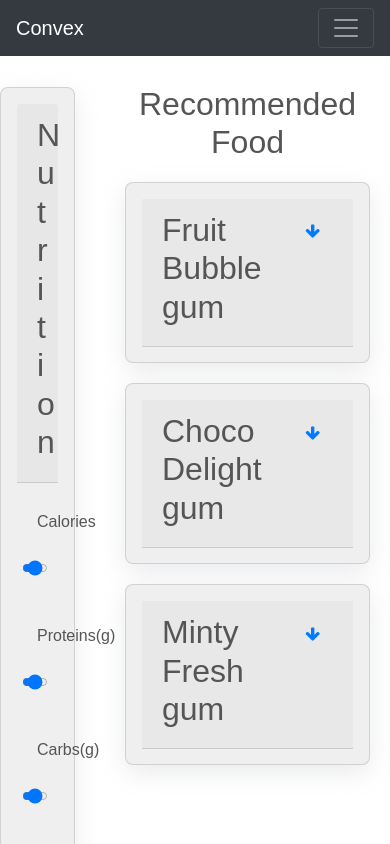
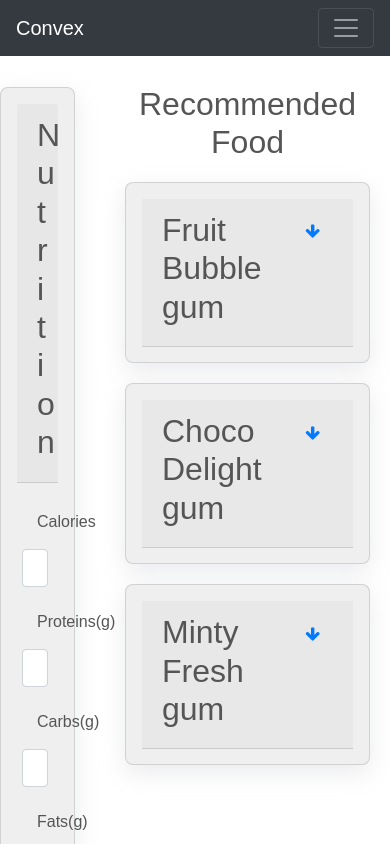
Before and after one commit to mashiourcse/convex_nutriiton, a React (Vite) app: page /recommendation-system in a window 390 px wide. Shown: the top 844 px of the page. Built offline with nearby package versions, Linux system fonts and the light colour scheme.

Commit message:
changed slider input to number input

```diff
--- a/Assets/css/components/App.css
+++ b/Assets/css/components/App.css
@@ -4,10 +4,10 @@
   padding: 0;
 }
 
-.nutrition-form{
-  /* background-color: red; */
+.nutrition-form {
   padding-top: 72px;
   margin-top: 15px;
+
 }
 
 .NutritionInput{
--- a/src/components/NutritionForm.jsx
+++ b/src/components/NutritionForm.jsx
@@ -8,8 +8,8 @@ const SliderInput = ({ label, id, value, onChange }) => {
       </div>
 
       <div className="col-sm-7 row">
-        <input type="range" className="col-sm-8 form-control" id={id} value={value} onChange={onChange} min="0" max="100" />
-        <span className="col-sm-3 col-form-label">{value}</span>
+        <input type="number" className="col-sm-8 form-control" id={id} value={value} onChange={onChange} min="0" max="100" />
+        {/* <span className="col-sm-3 col-form-label">{value}</span> */}
       </div>
     </div>
   );
```
